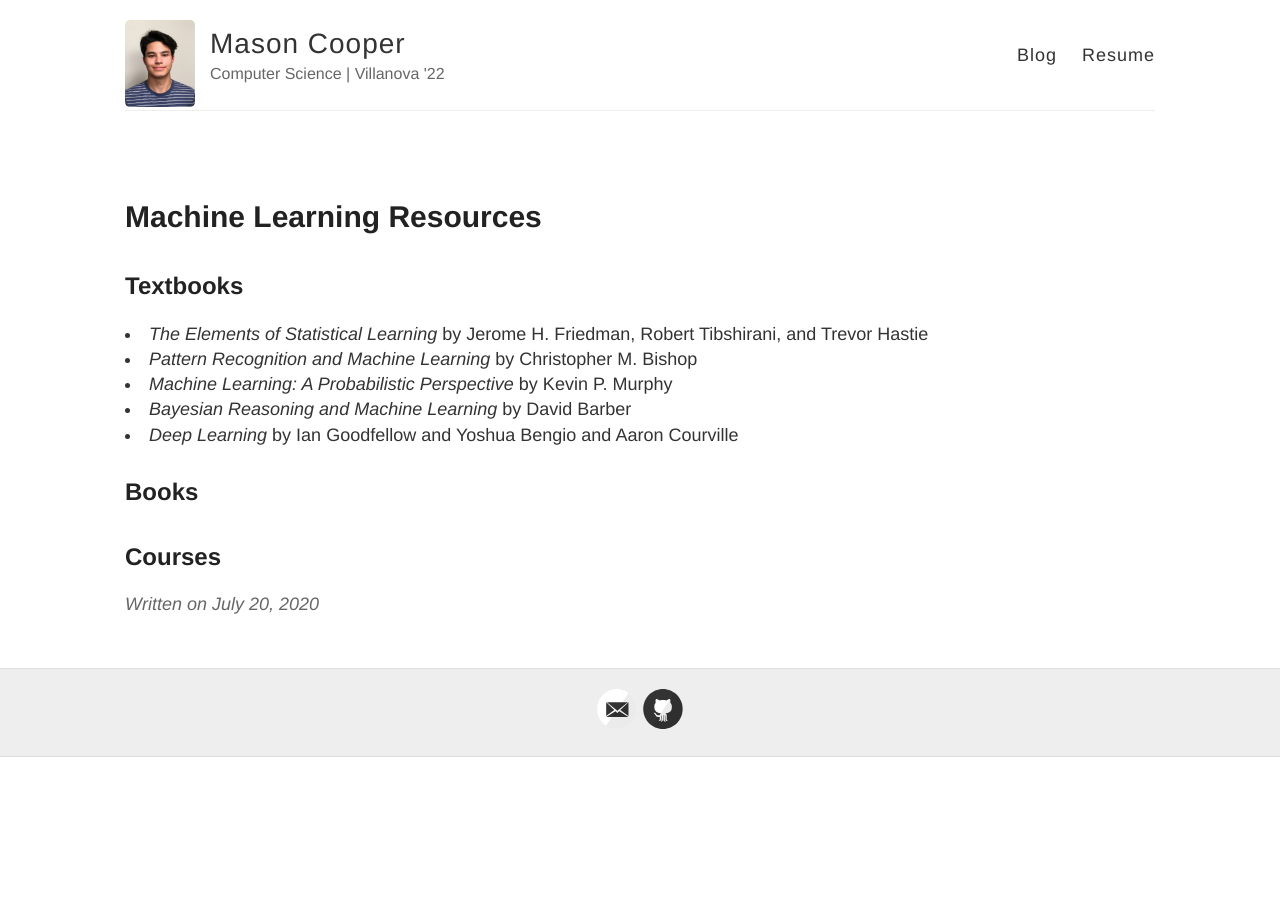
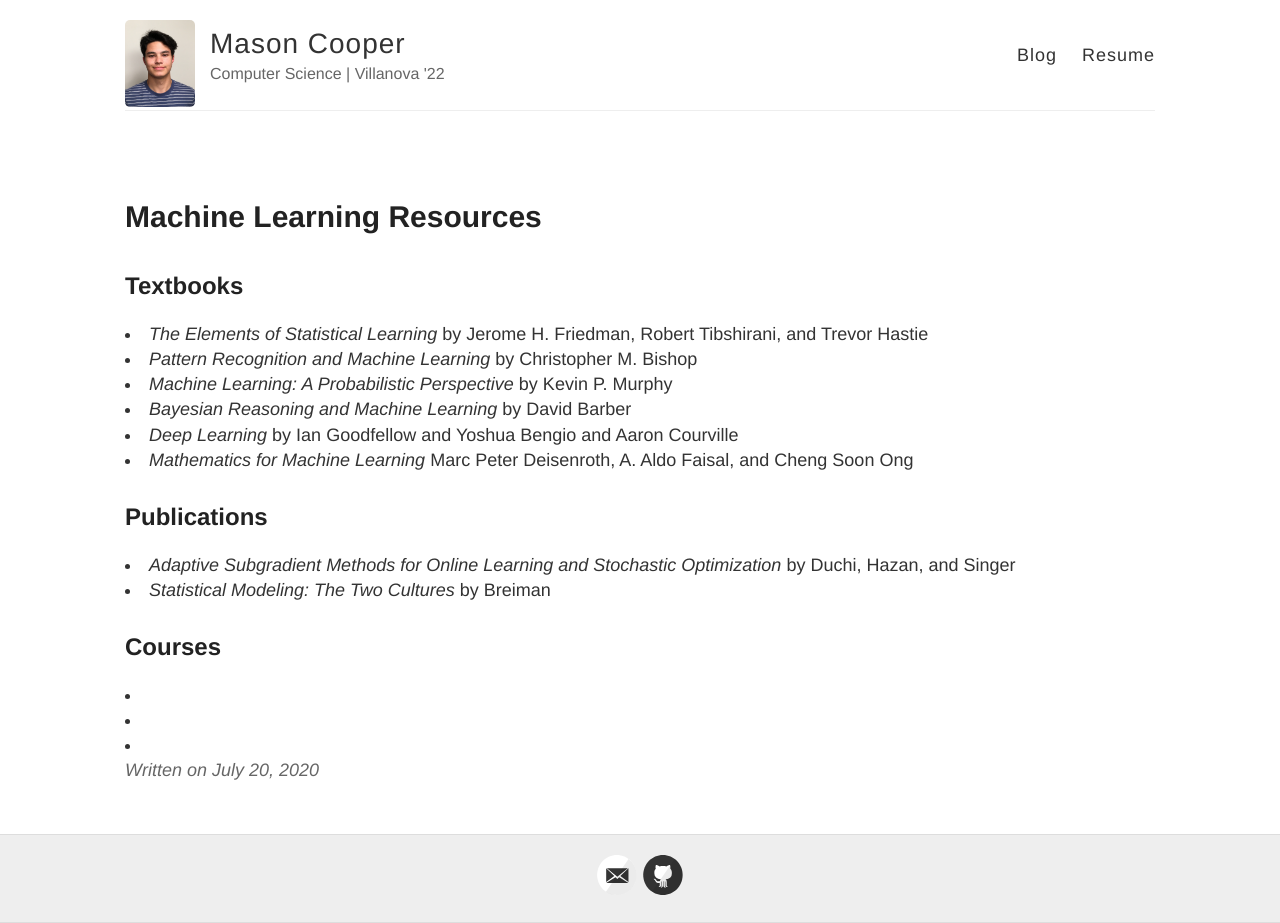
Before and after one commit to mjc5/mjc5.github.io, a Jekyll site: the page built from _posts/2020-7-20-Machine-Learning-Resources.html, in a window 1280 px wide. Built offline with Jekyll 4.4.1, drawn with Linux system fonts in a browser that asks for light colours; before the commit the page ends 900 px from its top, so only the background shows below that.

Commit message:
Update 2020-7-20-Machine-Learning-Resources.html

```diff
--- a/_posts/2020-7-20-Machine-Learning-Resources.html
+++ b/_posts/2020-7-20-Machine-Learning-Resources.html
@@ -13,5 +13,12 @@ images:
 <li><i>Machine Learning: A Probabilistic Perspective</i> by Kevin P. Murphy </li>
 <li><i>Bayesian Reasoning and Machine Learning</i> by David Barber </li>
 <li><i>Deep Learning</i> by Ian Goodfellow and Yoshua Bengio and Aaron Courville </li>
-<h2> Books </h2>
+<li><i> Mathematics for Machine Learning </i> Marc Peter Deisenroth, A. Aldo Faisal, and Cheng Soon Ong</li>
+<h2> Publications </h2>
+<li><i> Adaptive Subgradient Methods for Online Learning and Stochastic Optimization</i> by Duchi, Hazan, and Singer</li>
+<li><i> Statistical Modeling: The Two Cultures </i> by Breiman </li>
+
 <h2> Courses </h2>
+<li><i> </i> </li>
+<li><i> </i> </li>
+<li><i> </i> </li>
```
